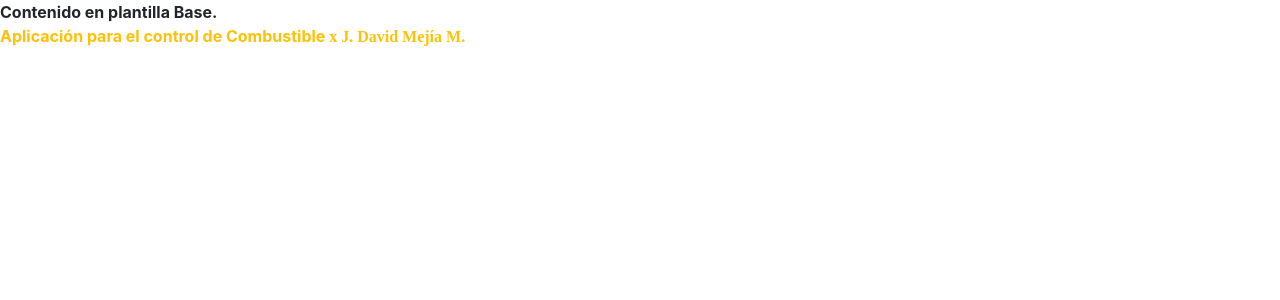
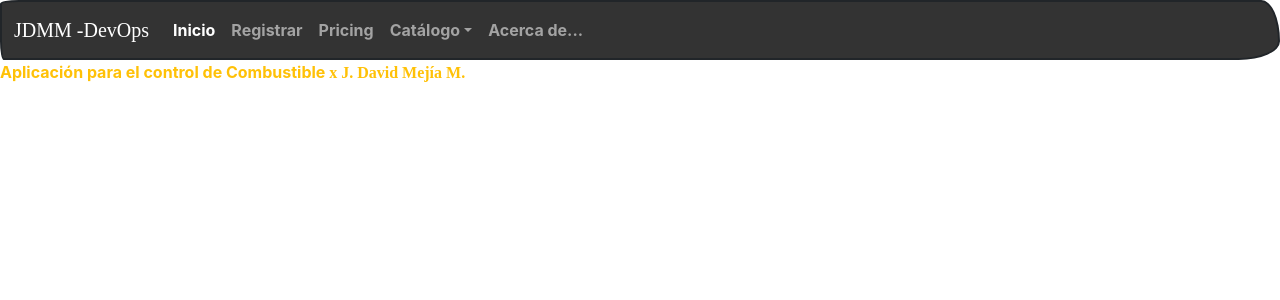
Before and after one commit to DavidMejiaBogota/Control_Combustible_Python, a Django app: page /pages/about in a window 1280 px wide. Shown: the top 300 px of that part. Run offline with Django 4.2, Linux system fonts and the light colour scheme; the page is wider than the window, and the part outside it is not shown; some libraries are stand-ins or nearby versions; some web fonts are replaced.

Commit message:
Creación menú principal

```diff
--- a/templates/base.html
+++ b/templates/base.html
@@ -1,18 +1,70 @@
 {% load static %}
 <!DOCTYPE html>
 <html lang="es">
+
 <head>
     <meta charset="UTF-8">
     <meta name="viewport" content="width=device-width, initial-scale=1.0">
     <title>{% block titulo %}App Control Combustible {%endblock%}</title>
     <link rel="stylesheet" href="{% static 'css/bootstrap_sketchy.min.css' %}">
 </head>
+
 <body>
-    Contenido en plantilla Base. <br>
+    <!--Menú -->
+    <div class="bs-docs-section clearfix">
+        <div class="row">
+            <div class="bs-component">
+                <nav class="navbar navbar-expand-lg bg-primary" data-bs-theme="dark">
+                    <div class="container-fluid">
+                        <a class="navbar-brand" href="#">JDMM -DevOps</a>
+                        <button class="navbar-toggler" type="button" data-bs-toggle="collapse"
+                            data-bs-target="#navbarColor01" aria-controls="navbarColor01" aria-expanded="false"
+                            aria-label="Toggle navigation">
+                            <span class="navbar-toggler-icon"></span>
+                        </button>
+                        <div class="collapse navbar-collapse" id="navbarColor01">
+                            <ul class="navbar-nav me-auto">
+                                <li class="nav-item">
+                                    <a class="nav-link active" href="{#% url 'bases:home' %#}">Inicio
+                                        <span class="visually-hidden">(current)</span>
+                                    </a>
+                                </li>
+                                <li class="nav-item">
+                                    <a class="nav-link" href="#">Registrar</a>
+                                </li>
+                                <li class="nav-item">
+                                    <a class="nav-link" href="#">Pricing</a>
+                                </li>
+
+                                <li class="nav-item dropdown">
+                                    <a class="nav-link dropdown-toggle" data-bs-toggle="dropdown" href="#" role="button"
+                                        aria-haspopup="true" aria-expanded="false">Catálogo</a>
+                                    <div class="dropdown-menu">
+                                        <a class="dropdown-item" href="#">Marcas</a>
+                                        <a class="dropdown-item" href="#">Modelos</a>
+                                        <a class="dropdown-item" href="#">Vehículos</a>
+                                        <div class="dropdown-divider"></div>
+                                        <a class="dropdown-item" href="#">Separated link</a>
+                                    </div>
+                                </li>
+                                <li class="nav-item">
+                                    <a class="nav-link" href="{% url 'pages:about' %}">Acerca de...</a>
+                                </li>
+                            </ul>
+                        </div>
+                    </div>
+                </nav>
+            </div>
+        </div>
+    </div>
+    <!--Fin Menú-->
     {% block contenido %}
     Contenido predeterminado.
     {% endblock %}
 
+    <script src="https://code.jquery.com/jquery-3.7.1.min.js" integrity="sha256-/JqT3SQfawRcv/BIHPThkBvs0OEvtFFmqPF/lYI/Cxo=" crossorigin="anonymous"></script>
+    <script src="https://cdnjs.cloudflare.com/ajax/libs/popper.js/2.11.8/umd/popper.min.js" integrity="sha512-TPh2Oxlg1zp+kz3nFA0C5vVC6leG/6mm1z9+mA81MI5eaUVqasPLO8Cuk4gMF4gUfP5etR73rgU/8PNMsSesoQ==" crossorigin="anonymous" referrerpolicy="no-referrer"></script>
     <script src="{% static 'js/bootstrap.min.js' %}"></script>
 </body>
+
 </html>
```
